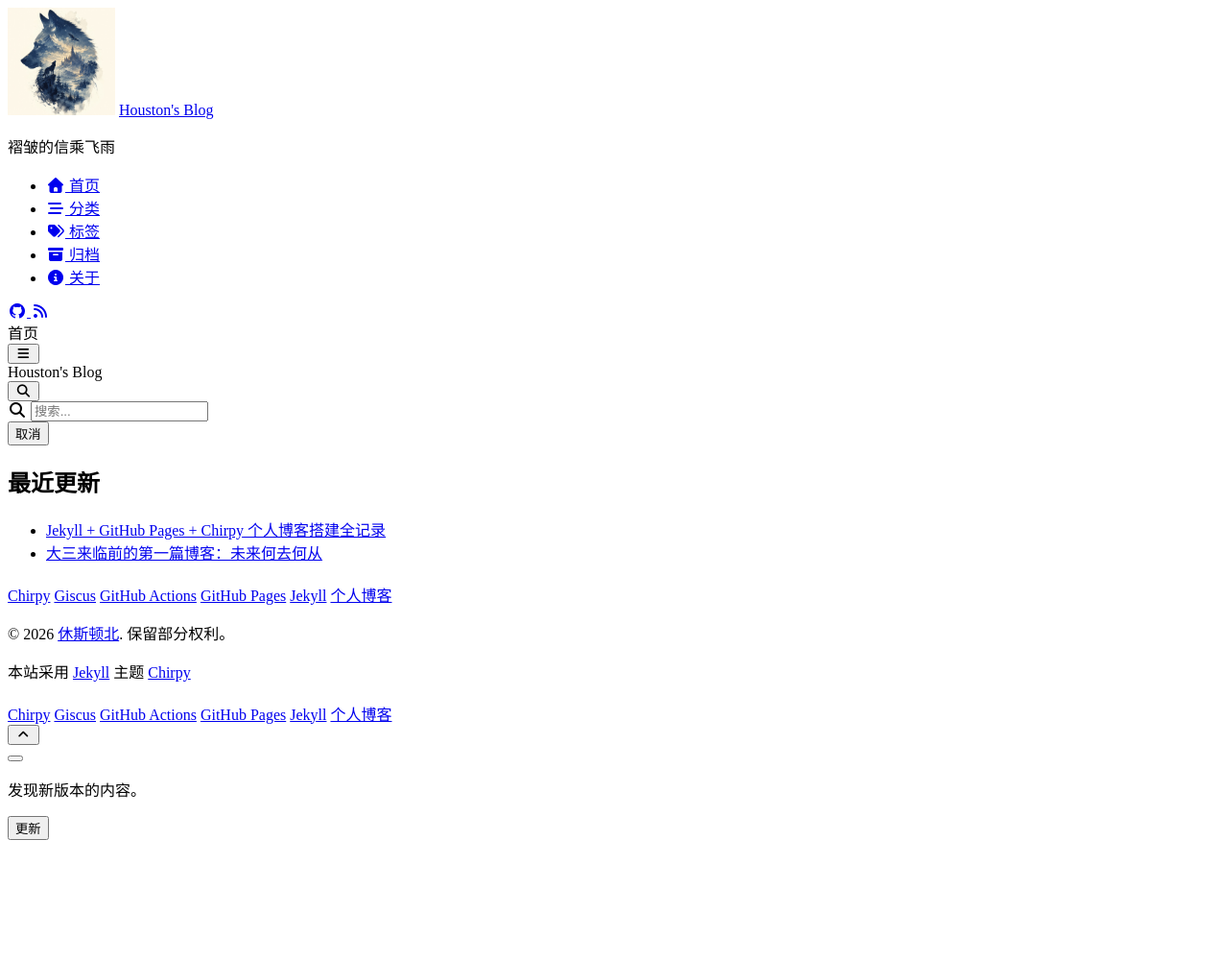
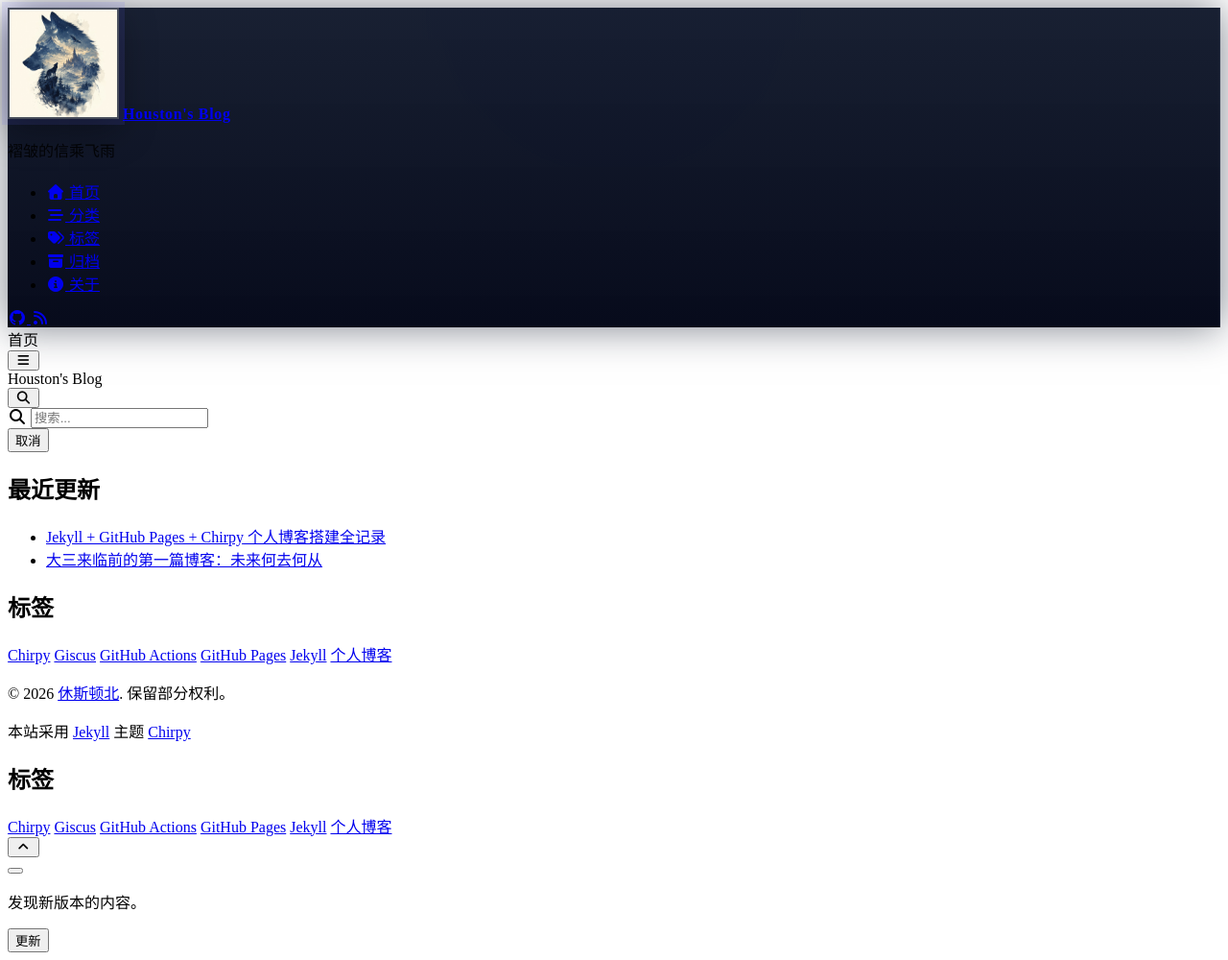
Before and after one commit to Houstonzaihubei/houstonzaihubei.github.io, a Jekyll site: the page built from index.html, in a window 1280 px wide. Shown: the whole page at 96% size. Built offline with Jekyll 4.4.1, drawn with Linux system fonts in a browser that asks for light colours; cached includes are drawn as plain includes; nearby versions of some CDN libraries; before the commit the page ends 900 px from its top, so only the background shows below that.

Commit message:
Initial Chirpy blog

```diff
--- a/_data/locales/zh-CN.yml
+++ b/_data/locales/zh-CN.yml
@@ -24,6 +24,7 @@ search:
 
 panel:
   lastmod: 最近更新
+  trending_tags: 标签
   toc: 文章内容
 
 copyright:
--- a/assets/css/jekyll-theme-chirpy.scss
+++ b/assets/css/jekyll-theme-chirpy.scss
@@ -8,4 +8,75 @@
 {%- endif -%}
 ';
 
-/* append your custom style below */
+/* ========== 自定义暗色美化 ========== */
+
+/* 全站暗色渐变背景 */
+html[data-mode="dark"] body {
+  background:
+    radial-gradient(circle at 15% 10%, rgba(99, 102, 241, 0.16), transparent 28rem),
+    radial-gradient(circle at 85% 20%, rgba(14, 165, 233, 0.12), transparent 26rem),
+    radial-gradient(circle at 50% 100%, rgba(168, 85, 247, 0.10), transparent 30rem),
+    var(--main-bg);
+}
+
+/* 左侧栏 */
+#sidebar {
+  background:
+    linear-gradient(180deg, rgba(15, 23, 42, 0.96), rgba(2, 6, 23, 0.98)),
+    radial-gradient(circle at top, rgba(99, 102, 241, 0.25), transparent 18rem);
+  border-right: 1px solid rgba(148, 163, 184, 0.16);
+  box-shadow: 0 0 40px rgba(15, 23, 42, 0.55);
+}
+
+/* 头像 */
+#avatar img {
+  border: 2px solid rgba(255, 255, 255, 0.22);
+  box-shadow:
+    0 0 0 6px rgba(99, 102, 241, 0.12),
+    0 12px 35px rgba(0, 0, 0, 0.35);
+}
+
+/* 网站标题 */
+#sidebar .site-title {
+  letter-spacing: 0.04em;
+  font-weight: 700;
+}
+
+/* 副标题 */
+#sidebar .site-subtitle {
+  opacity: 0.86;
+  line-height: 1.7;
+}
+
+/* 首页文章卡片 */
+#post-list .card-wrapper {
+  border-radius: 1rem;
+  overflow: hidden;
+  border: 1px solid rgba(148, 163, 184, 0.13);
+  background: rgba(15, 23, 42, 0.48);
+  box-shadow: 0 10px 30px rgba(2, 6, 23, 0.24);
+  transition:
+    transform 0.22s ease,
+    box-shadow 0.22s ease,
+    border-color 0.22s ease;
+}
+
+#post-list .card-wrapper:hover {
+  transform: translateY(-4px);
+  border-color: rgba(99, 102, 241, 0.38);
+  box-shadow: 0 18px 45px rgba(2, 6, 23, 0.38);
+}
+
+/* 正文图片 */
+.post-content img {
+  border-radius: 0.9rem;
+  box-shadow: 0 12px 32px rgba(2, 6, 23, 0.28);
+}
+
+/* 代码块 */
+.highlight,
+div[class^="language-"] {
+  border-radius: 0.85rem;
+  border: 1px solid rgba(148, 163, 184, 0.15);
+  box-shadow: 0 10px 28px rgba(2, 6, 23, 0.25);
+}
```
